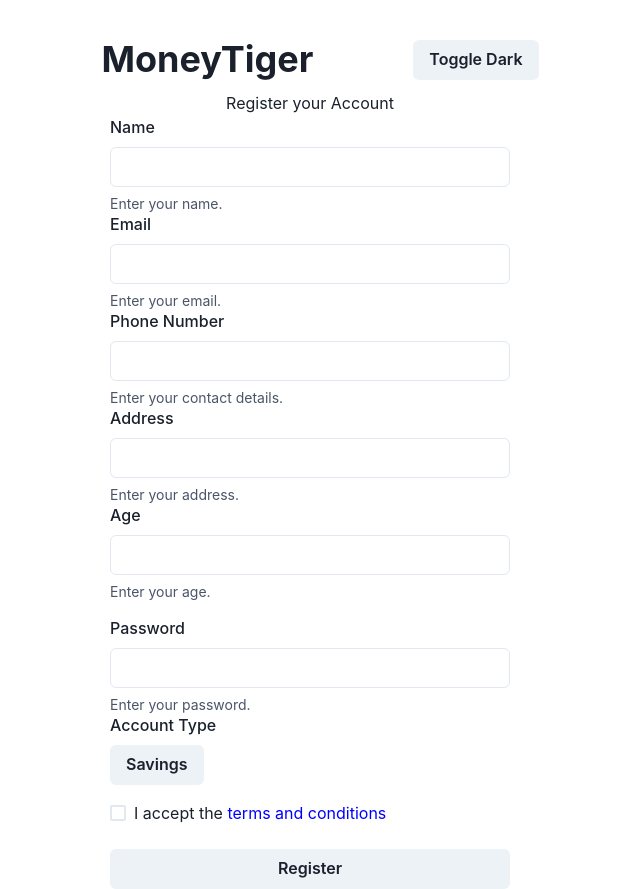
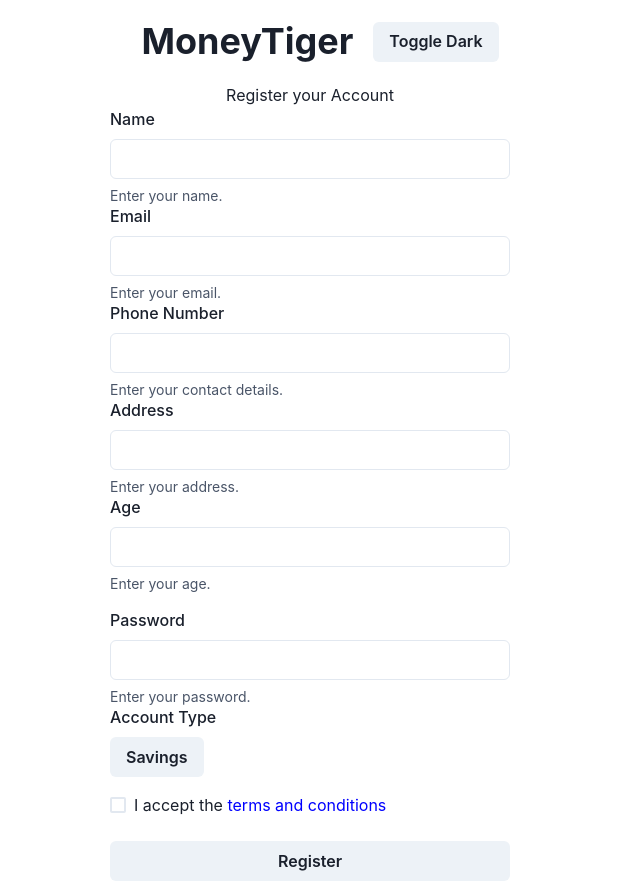
Before and after one commit to ronylee11/database-cloud-security, a React (Vite) app in the folder frontend/: page /signup in a window 1280 px wide. Shown: the whole page, without its empty margins (330-970 px from the left). Built offline with nearby package versions, Linux system fonts and the light colour scheme.

Commit message:
chore: ui touchup

```diff
--- a/frontend/src/App.jsx
+++ b/frontend/src/App.jsx
@@ -12,10 +12,16 @@
 function App() {
 
   return (
-    <>
+    <Flex
+        alignItems="center"
+        justifyContent="center"
+        flexDir="column"
+        minHeight="100vh"
+        minWidth="100vw"
+    >
     <Flex alignItems="center" justifyContent="center">
-    <Heading mb={-10} p={5}>MoneyTiger</Heading>
-    <DarkModeToggler />
+    <Heading mt={0} p={5}>MoneyTiger</Heading>
+    <DarkModeToggler mt={0} />
     </Flex>
     <BrowserRouter>
       <Routes>
@@ -33,7 +39,7 @@
         <Route path="/*" element={<NotFound />} />
       </Routes>
     </BrowserRouter>
-    </>
+    </Flex>
   )
 }
 
--- a/frontend/src/components/ui/toggler.jsx
+++ b/frontend/src/components/ui/toggler.jsx
@@ -8,7 +8,7 @@
     const { colorMode, toggleColorMode } = useColorMode()
     return (
       <>
-      <Button onClick={toggleColorMode} mt={10} ml={20}>
+      <Button onClick={toggleColorMode}>
       Toggle {colorMode === 'light' ? 'Dark' : 'Light'}
       </Button>
       </>
--- a/frontend/src/pages/Login.jsx
+++ b/frontend/src/pages/Login.jsx
@@ -71,15 +71,8 @@
 
   return (
     <>
-      <Flex
-        alignItems="center"
-        justifyContent="center"
-        flexDir="column"
-        width="100vw"
-        height="100vh"
-      >
-        <Box>
-          <Heading mb={5}>Login</Heading>
+        <Box mt={0} my={5}>
+          <Heading>Login</Heading>
         </Box>
         <Box minWidth={["300px", "400px"]}>
           <form onSubmit={handleSubmit}>
@@ -113,7 +106,6 @@
             <a href="/signup">Don't have an account?</a>
           </Box>
         </Box>
-      </Flex>
     </>
   );
 };
--- a/frontend/src/pages/Register.jsx
+++ b/frontend/src/pages/Register.jsx
@@ -132,17 +132,8 @@
 
   return (
     <>
-      <Flex
-        alignItems="center"
-        justifyContent="center"
-        flexDir="column"
-        min-width="100vw"
-        min-height="100vh"
-        width="100vw"
-        height="100vh"
-      >
         <Box>
-          <Text mt={5}>Register your Account</Text>
+          <Text>Register your Account</Text>
         </Box>
         <Box minWidth={["300px", "400px"]}>
           <form onSubmit={handleSubmit}>
@@ -242,7 +233,6 @@
             </Button>
           </form>
         </Box>
-      </Flex>
     </>
   );
 };
```
